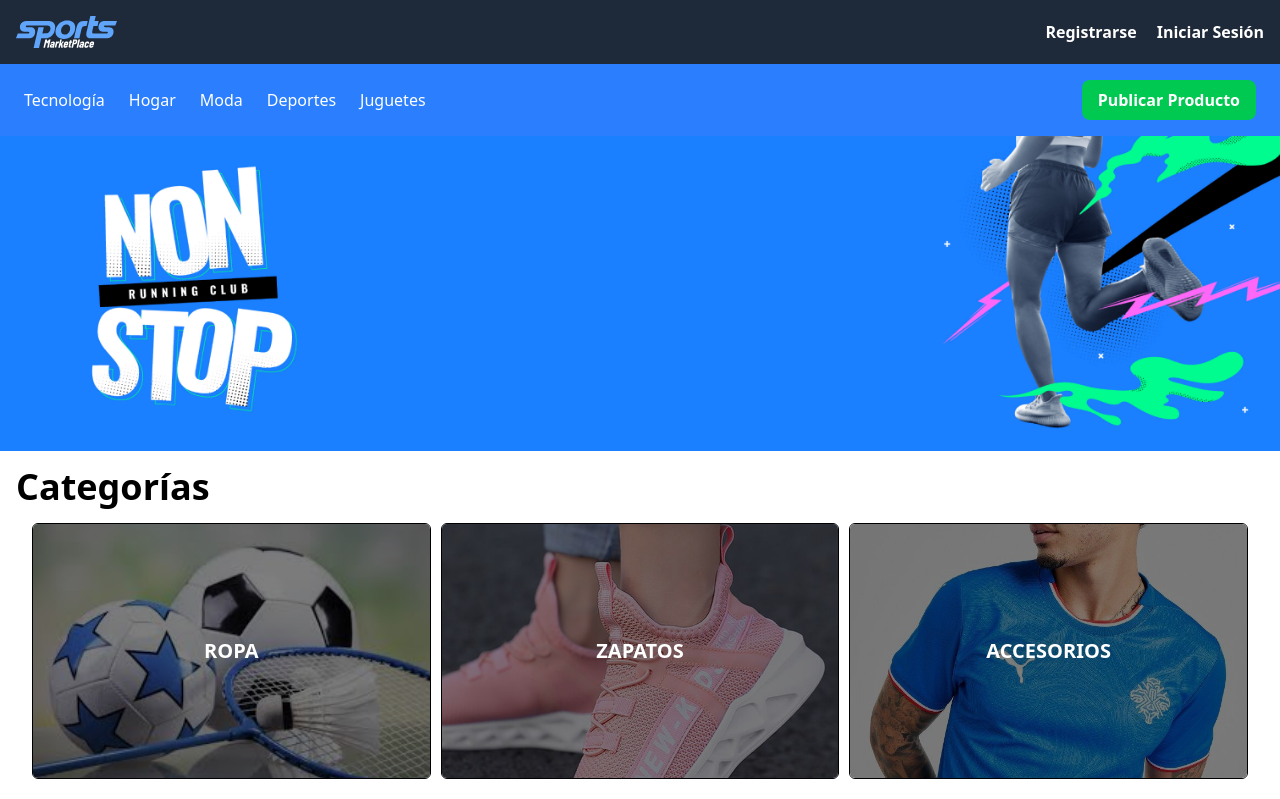
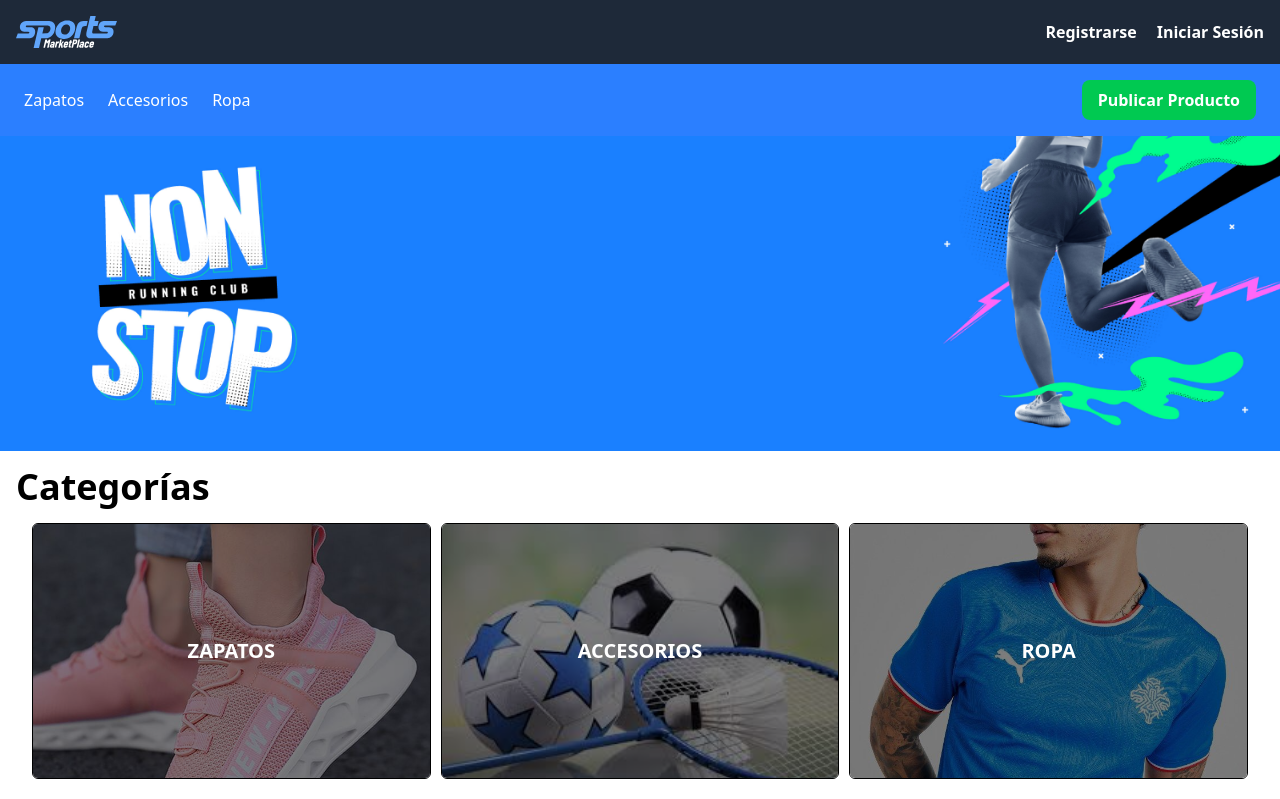
Before and after one commit to camunoz2/sport_market, a React (Vite) app in the folder frontend/: page / in a window 1280 px wide. Shown: the top 799 px of the page. Built offline with nearby package versions, Linux system fonts and the light colour scheme.

Commit message:
genere los productso y los envio de maera dinamica al header y a la seleccion de categorias

```diff
--- a/frontend/package.json
+++ b/frontend/package.json
@@ -22,7 +22,6 @@
   },
   "devDependencies": {
     "@eslint/js": "^9.17.0",
-    "@faker-js/faker": "^9.4.0",
     "@types/react": "^18.3.18",
     "@types/react-dom": "^18.3.5",
     "@vitejs/plugin-react-swc": "^3.5.0",
--- a/frontend/src/components/category-list.jsx
+++ b/frontend/src/components/category-list.jsx
@@ -3,14 +3,17 @@ import "swiper/css";
 import "swiper/css/pagination";
 import { Pagination, Autoplay } from "swiper/modules";
 import Category from "./category";
+import { generateCategories } from "../utils/generateCategories";
 
-const categories = [
-  { imageSrc: "/articulos.jpg", title: "Ropa" },
-  { imageSrc: "/zapatillas.jpg", title: "Zapatos" },
-  { imageSrc: "/ropa.jpg", title: "Accesorios" },
-];
+const categoryBackgrounds = {
+  Zapatos: "/zapatillas.jpg",
+  Accesorios: "/articulos.jpg",
+  Ropa: "/ropa.jpg",
+};
 
 const CategoryList = () => {
+  const categories = generateCategories();
+
   return (
     <div className="container mx-auto px-4">
       <Swiper
@@ -27,9 +30,11 @@ const CategoryList = () => {
       >
         {categories.map((category, index) => (
           <SwiperSlide key={index}>
-            {/* Envolver cada imagen en un enlace para redirigir */}
-            <a href="/productos">
-              <Category imageSrc={category.imageSrc} title={category.title} />
+            <a href={`/productos?category=${category}`}>
+              <Category
+                imageSrc={categoryBackgrounds[category]}
+                title={category}
+              />
             </a>
           </SwiperSlide>
         ))}
--- a/frontend/src/components/category-nav.jsx
+++ b/frontend/src/components/category-nav.jsx
@@ -1,9 +1,10 @@
 import { useState } from "react";
-import PropTypes from "prop-types";
 import { Menu, X } from "lucide-react"; // Importamos iconos para el menú
+import { generateCategories } from "../utils/generateCategories";
 
-const CategoryNav = ({ categories }) => {
+const CategoryNav = () => {
   const [isOpen, setIsOpen] = useState(false);
+  const categories = generateCategories();
 
   return (
     <nav className="bg-blue-500 text-white">
@@ -63,7 +64,3 @@ const CategoryNav = ({ categories }) => {
 };
 
 export default CategoryNav;
-
-CategoryNav.propTypes = {
-  categories: PropTypes.arrayOf(PropTypes.string).isRequired,
-};
--- a/frontend/src/data/products.js
+++ b/frontend/src/data/products.js
@@ -1,28 +1,343 @@
+import PropTypes from 'prop-types';
+
 const products = [
   {
-      id: 1,
-      title: "Product 1",
-      description: "This is the first product.",
-      image: "/articulos.jpg",
-      link: "/product/1",
-      price: 29.99,
+    id: 101,
+    name: "Men's Running Shoes",
+    category: "Zapatos",
+    subcategory: "Running Shoes",
+    brand: "Nike",
+    price: 120.00,
+    currency: "USD",
+    sizes: ["7", "8", "9", "10", "11"],
+    colors: ["Black", "Red"],
+    material: "Mesh",
+    inStock: true,
+    rating: 4.5,
+    imageUrl: "/notfound.webp",
+    description: "La descripcion del producto"
   },
   {
-      id: 2,
-      title: "Product 2",
-      description: "This is the second product.",
-      image: "/ropa.jpg",
-      link: "/product/2",
-      price: 49.99,
+    id: 102,
+    name: "Women's Running Shoes",
+    category: "Zapatos",
+    subcategory: "Running Shoes",
+    brand: "Adidas",
+    price: 110.00,
+    currency: "USD",
+    sizes: ["6", "7", "8", "9"],
+    colors: ["White", "Blue"],
+    material: "Mesh",
+    inStock: true,
+    rating: 4.7,
+    imageUrl: "/notfound.webp",
+    description: "La descripcion del producto"
   },
   {
-      id: 3,
-      title: "Product 3",
-      description: "This is the third product.",
-      image: "zapatillas.jpg",
-      link: "/product/3",
-      price: 19.99,
+    id: 103,
+    name: "Men's Basketball Shoes",
+    category: "Zapatos",
+    subcategory: "Basketball Shoes",
+    brand: "Under Armour",
+    price: 130.00,
+    currency: "USD",
+    sizes: ["8", "9", "10", "11", "12"],
+    colors: ["Black", "Green"],
+    material: "Synthetic",
+    inStock: true,
+    rating: 4.6,
+    imageUrl: "/notfound.webp",
+    description: "La descripcion del producto"
+  },
+  {
+    id: 104,
+    name: "Women's Basketball Shoes",
+    category: "Zapatos",
+    subcategory: "Basketball Shoes",
+    brand: "Puma",
+    price: 125.00,
+    currency: "USD",
+    sizes: ["6", "7", "8", "9"],
+    colors: ["Pink", "Purple"],
+    material: "Synthetic",
+    inStock: true,
+    rating: 4.8,
+    imageUrl: "/notfound.webp",
+    description: "La descripcion del producto"
+  },
+  {
+    id: 105,
+    name: "Yoga Mat",
+    category: "Accesorios",
+    subcategory: "Yoga",
+    brand: "Lululemon",
+    price: 50.00,
+    currency: "USD",
+    sizes: ["Standard"],
+    colors: ["Gray", "Blue"],
+    material: "Rubber",
+    inStock: true,
+    rating: 4.9,
+    imageUrl: "/notfound.webp",
+    description: "La descripcion del producto"
+  },
+  {
+    id: 106,
+    name: "Men's T-Shirt",
+    category: "Ropa",
+    subcategory: "T-Shirts",
+    brand: "Nike",
+    price: 30.00,
+    currency: "USD",
+    sizes: ["S", "M", "L", "XL"],
+    colors: ["Black", "White"],
+    material: "Cotton",
+    inStock: true,
+    rating: 4.3,
+    imageUrl: "/notfound.webp",
+    description: "La descripcion del producto"
+  },
+  {
+    id: 107,
+    name: "Women's T-Shirt",
+    category: "Ropa",
+    subcategory: "T-Shirts",
+    brand: "Adidas",
+    price: 28.00,
+    currency: "USD",
+    sizes: ["S", "M", "L"],
+    colors: ["Pink", "Blue"],
+    material: "Cotton",
+    inStock: true,
+    rating: 4.4,
+    imageUrl: "/notfound.webp",
+    description: "La descripcion del producto"
+  },
+  {
+    id: 108,
+    name: "Men's Shorts",
+    category: "Ropa",
+    subcategory: "Shorts",
+    brand: "Under Armour",
+    price: 35.00,
+    currency: "USD",
+    sizes: ["M", "L", "XL"],
+    colors: ["Black", "Gray"],
+    material: "Polyester",
+    inStock: true,
+    rating: 4.5,
+    imageUrl: "/notfound.webp",
+    description: "La descripcion del producto"
+  },
+  {
+    id: 109,
+    name: "Women's Shorts",
+    category: "Ropa",
+    subcategory: "Shorts",
+    brand: "Puma",
+    price: 32.00,
+    currency: "USD",
+    sizes: ["S", "M", "L"],
+    colors: ["Purple", "Pink"],
+    material: "Polyester",
+    inStock: true,
+    rating: 4.6,
+    imageUrl: "/notfound.webp",
+    description: "La descripcion del producto"
+  },
+  {
+    id: 110,
+    name: "Men's Jacket",
+    category: "Ropa",
+    subcategory: "Jackets",
+    brand: "Nike",
+    price: 100.00,
+    currency: "USD",
+    sizes: ["M", "L", "XL"],
+    colors: ["Black", "Blue"],
+    material: "Nylon",
+    inStock: true,
+    rating: 4.7,
+    imageUrl: "/notfound.webp",
+    description: "La descripcion del producto"
+  },
+  {
+    id: 111,
+    name: "Women's Jacket",
+    category: "Ropa",
+    subcategory: "Jackets",
+    brand: "Adidas",
+    price: 95.00,
+    currency: "USD",
+    sizes: ["S", "M", "L"],
+    colors: ["White", "Gray"],
+    material: "Nylon",
+    inStock: true,
+    rating: 4.8,
+    imageUrl: "/notfound.webp",
+    description: "La descripcion del producto"
+  },
+  {
+    id: 112,
+    name: "Men's Sweatpants",
+    category: "Ropa",
+    subcategory: "Sweatpants",
+    brand: "Under Armour",
+    price: 45.00,
+    currency: "USD",
+    sizes: ["M", "L", "XL"],
+    colors: ["Black", "Gray"],
+    material: "Cotton",
+    inStock: true,
+    rating: 4.5,
+    imageUrl: "/notfound.webp",
+    description: "La descripcion del producto"
+  },
+  {
+    id: 113,
+    name: "Women's Sweatpants",
+    category: "Ropa",
+    subcategory: "Sweatpants",
+    brand: "Puma",
+    price: 42.00,
+    currency: "USD",
+    sizes: ["S", "M", "L"],
+    colors: ["Pink", "Purple"],
+    material: "Cotton",
+    inStock: true,
+    rating: 4.6,
+    imageUrl: "/notfound.webp",
+    description: "La descripcion del producto"
+  },
+  {
+    id: 114,
+    name: "Men's Cap",
+    category: "Accesorios",
+    subcategory: "Caps",
+    brand: "Nike",
+    price: 20.00,
+    currency: "USD",
+    sizes: ["One Size"],
+    colors: ["Black", "White"],
+    material: "Cotton",
+    inStock: true,
+    rating: 4.4,
+    imageUrl: "/notfound.webp",
+    description: "La descripcion del producto"
+  },
+  {
+    id: 115,
+    name: "Women's Cap",
+    category: "Accesorios",
+    subcategory: "Caps",
+    brand: "Adidas",
+    price: 18.00,
+    currency: "USD",
+    sizes: ["One Size"],
+    colors: ["Pink", "Blue"],
+    material: "Cotton",
+    inStock: true,
+    rating: 4.5,
+    imageUrl: "/notfound.webp",
+    description: "La descripcion del producto"
+  },
+  {
+    id: 116,
+    name: "Men's Gloves",
+    category: "Accesorios",
+    subcategory: "Gloves",
+    brand: "Under Armour",
+    price: 25.00,
+    currency: "USD",
+    sizes: ["M", "L", "XL"],
+    colors: ["Black", "Gray"],
+    material: "Polyester",
+    inStock: true,
+    rating: 4.6,
+    imageUrl: "/notfound.webp",
+    description: "La descripcion del producto"
+  },
+  {
+    id: 117,
+    name: "Women's Gloves",
+    category: "Accesorios",
+    subcategory: "Gloves",
+    brand: "Puma",
+    price: 22.00,
+    currency: "USD",
+    sizes: ["S", "M", "L"],
+    colors: ["Pink", "Purple"],
+    material: "Polyester",
+    inStock: true,
+    rating: 4.7,
+    imageUrl: "/notfound.webp",
+    description: "La descripcion del producto"
+  },
+  {
+    id: 118,
+    name: "Men's Socks",
+    category: "Accesorios",
+    subcategory: "Socks",
+    brand: "Nike",
+    price: 15.00,
+    currency: "USD",
+    sizes: ["M", "L", "XL"],
+    colors: ["Black", "White"],
+    material: "Cotton",
+    inStock: true,
+    rating: 4.5,
+    imageUrl: "/notfound.webp",
+    description: "La descripcion del producto"
+  },
+  {
+    id: 119,
+    name: "Women's Socks",
+    category: "Accesorios",
+    subcategory: "Socks",
+    brand: "Adidas",
+    price: 12.00,
+    currency: "USD",
+    sizes: ["S", "M", "L"],
+    colors: ["Pink", "Blue"],
+    material: "Cotton",
+    inStock: true,
+    rating: 4.6,
+    imageUrl: "/notfound.webp",
+    description: "La descripcion del producto"
+  },
+  {
+    id: 120,
+    name: "Men's Belt",
+    category: "Accesorios",
+    subcategory: "Belts",
+    brand: "Under Armour",
+    price: 30.00,
+    currency: "USD",
+    sizes: ["One Size"],
+    colors: ["Black", "Brown"],
+    material: "Leather",
+    inStock: true,
+    rating: 4.7,
+    imageUrl: "/notfound.webp",
+    description: "La descripcion del producto"
   },
 ];
 
+export const productPropTypes = {
+  id: PropTypes.number.isRequired,
+  name: PropTypes.string.isRequired,
+  category: PropTypes.string.isRequired,
+  subcategory: PropTypes.string.isRequired,
+  brand: PropTypes.string.isRequired,
+  price: PropTypes.number.isRequired,
+  currency: PropTypes.string.isRequired,
+  sizes: PropTypes.arrayOf(PropTypes.string).isRequired,
+  colors: PropTypes.arrayOf(PropTypes.string).isRequired,
+  material: PropTypes.string.isRequired,
+  inStock: PropTypes.bool.isRequired,
+  rating: PropTypes.number.isRequired,
+  imageUrl: PropTypes.string.isRequired,
+  description: PropTypes.string.isRequired
+};
+
 export default products;
--- a/frontend/src/pages/ProductDetail.jsx
+++ b/frontend/src/pages/ProductDetail.jsx
@@ -20,19 +20,19 @@ export default function ProductDetail() {
   }
 
   return (
-    <div className="flex flex-col justify-center items-center min-h-screen bg-gray-100 p-4">
+    <div className="flex flex-col justify-center items-center min-h-screen p-4">
       <div className="bg-white shadow-lg rounded-lg w-full max-w-4xl p-6 flex flex-col md:flex-row items-center">
         {/* Product Image */}
         <div className="w-full md:w-1/2 flex justify-center">
           <img
-            src={product.image}
+            src={product.imageUrl}
             alt={product.title}
             className="object-cover w-80 h-80 rounded-lg shadow-md"
           />
         </div>
         {/* Product Details */}
         <div className="w-full md:w-1/2 flex flex-col items-start mt-4 md:mt-0 md:ml-6">
-          <h1 className="text-2xl font-bold mb-2">{product.title}</h1>
+          <h1 className="text-2xl font-bold mb-2">{product.name}</h1>
           <p className="text-xl font-bold mb-4">
             {product.price} <span className="text-sm font-light">clp</span>
           </p>
--- a/frontend/src/utils/fakerjs.js
+++ /dev/null
@@ -1,24 +0,0 @@
-import { fakerES_MX as faker } from '@faker-js/faker';
-
-const CATEGORIES = ['Running Shoes', 'Basketball Shoes', 'Training Shoes', 'Sports T-Shirts', 'Shorts', 'Hoodies'];
-const BRANDS = ['Nike', 'Adidas', 'Under Armour', 'Puma', 'New Balance'];
-
-export const generateProduct = () => ({
-  id: faker.string.uuid(),
-  name: `${faker.commerce.productAdjective()} ${faker.commerce.product()}`,
-  brand: faker.helpers.arrayElement(BRANDS),
-  category: faker.helpers.arrayElement(CATEGORIES),
-  description: faker.commerce.productDescription(),
-  price: faker.commerce.price({ min: 40000, max: 245000, dec: 0 }),
-  image: faker.image.urlLoremFlickr({ category: 'sports' }),
-  sizes: ['S', 'M', 'L', 'XL'],
-  colors: Array.from({ length: faker.number.int({ min: 1, max: 4 }) }, () => faker.color.human()),
-  stock: faker.number.int({ min: 0, max: 50 })
-});
-
-export const generateProducts = (count) => Array.from({ length: count }, generateProduct);
-
-export const getUniqueCategories = (products) => {
-  const categories = products.map(product => product.category);
-  return [...new Set(categories)]; // Remove duplicates
-};
--- /dev/null
+++ b/frontend/src/utils/generateCategories.js
@@ -0,0 +1,9 @@
+import products from '../data/products';
+
+export const generateCategories = () => {
+  const categories = new Set();
+  products.forEach(product => {
+    categories.add(product.category);
+  });
+  return Array.from(categories);
+};
```
Also changed, not shown: frontend/src/components/category.jsx (+8 -5 lines), frontend/src/components/product-card.jsx (+3 -7 lines), frontend/src/pages/ProductsPage.jsx (+20 -12 lines), frontend/public/notfound.webp (added), 1 other file (tests, documents, lock files or other folders). Lines whose indentation alone changed are shown as unchanged.
